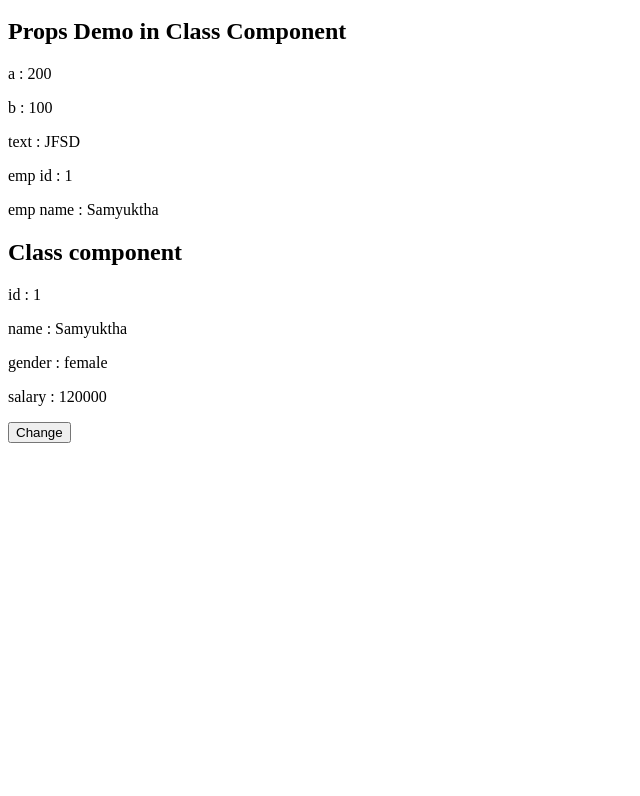
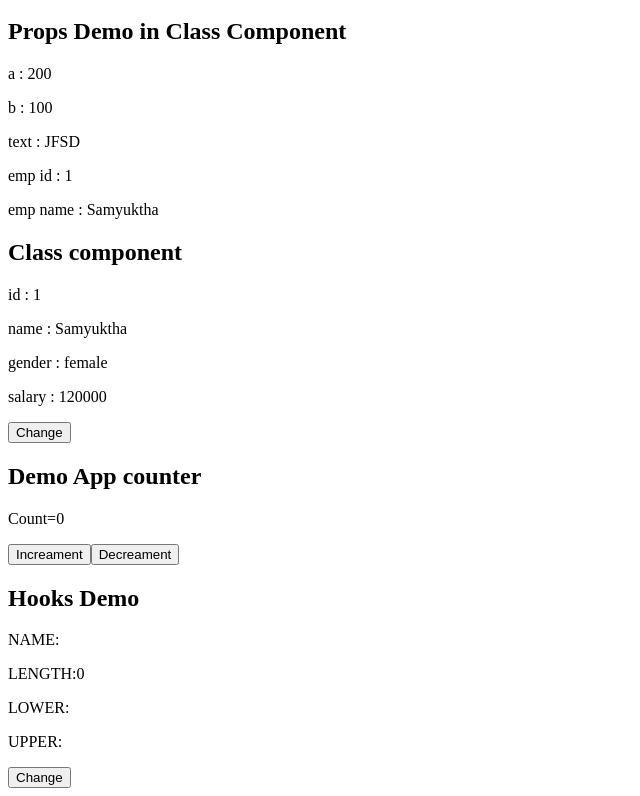
Before and after one commit to samyukthapasumarthy-tech/demoreactapp-2026, a React (Vite) app: page / in a window 1280 px wide. Shown: the part 850-1646 px from the top of the page, without its empty margins (0-640 px from the left). Before the commit the page ends 1301 px from the top, so only its background shows below. Built offline with nearby package versions, Linux system fonts and the light colour scheme.

Commit message:
usestate demo

```diff
--- a/src/App.jsx
+++ b/src/App.jsx
@@ -9,6 +9,8 @@ import Demo3 from './pages/Demo3'
 import Demo4 from './pages/Demo4'
 import Demo5 from './pages/Demo5'
 import Demo6 from './pages/Demo6'
+import Demo7 from './pages/Demo7'
+import Demo8 from './pages/Demo8'
 
 function App() {
    let a=200
@@ -28,6 +30,8 @@ function App() {
 
     <Demo5  a={a} b={100} text={txt} emp={emp}/>
     <Demo6/>
+    <Demo7/>
+    <Demo8/>
     </div>
 
 
--- /dev/null
+++ b/src/pages/Demo7.jsx
@@ -0,0 +1,36 @@
+import React, { Component } from 'react'
+
+export default class Demo7 extends Component
+{
+ constructor()
+ {
+
+  super()
+
+  this.state={count:0}
+ }
+
+ increament=() =>
+    {
+       this.setState({count:this.state.count+1})
+    }
+
+     decreament=() =>
+    {
+       this.setState({count:this.state.count-1})
+    }
+  render() {
+    return (
+      <div>
+        <h2>Demo App counter</h2>
+         <p>Count={this.state.count}</p>
+
+        <button onClick={this.increament}>Increament</button>
+        <button onClick={this.decreament}>Decreament</button>
+
+
+
+      </div>
+    )
+  }
+}
--- /dev/null
+++ b/src/pages/Demo8.jsx
@@ -0,0 +1,27 @@
+import React, { useState } from 'react'
+
+export default function Demo8() {
+
+   const [name,setName] = useState("")
+
+   // name is state variable
+   // setName is used to modify name variable
+   // null is initialised value
+
+  function change()
+  {
+    setName("Samyuktha")
+  }
+  return (
+    <div>
+
+        <h2>Hooks Demo</h2>
+
+        <p>NAME:{name}</p>
+        <p>LENGTH:{name.length}</p>
+        <p>LOWER:{name.toUpperCase()}</p>
+        <p>UPPER:{name.toLowerCase()}</p>
+        <button onClick={change}>Change</button>
+    </div>
+  )
+}
```
